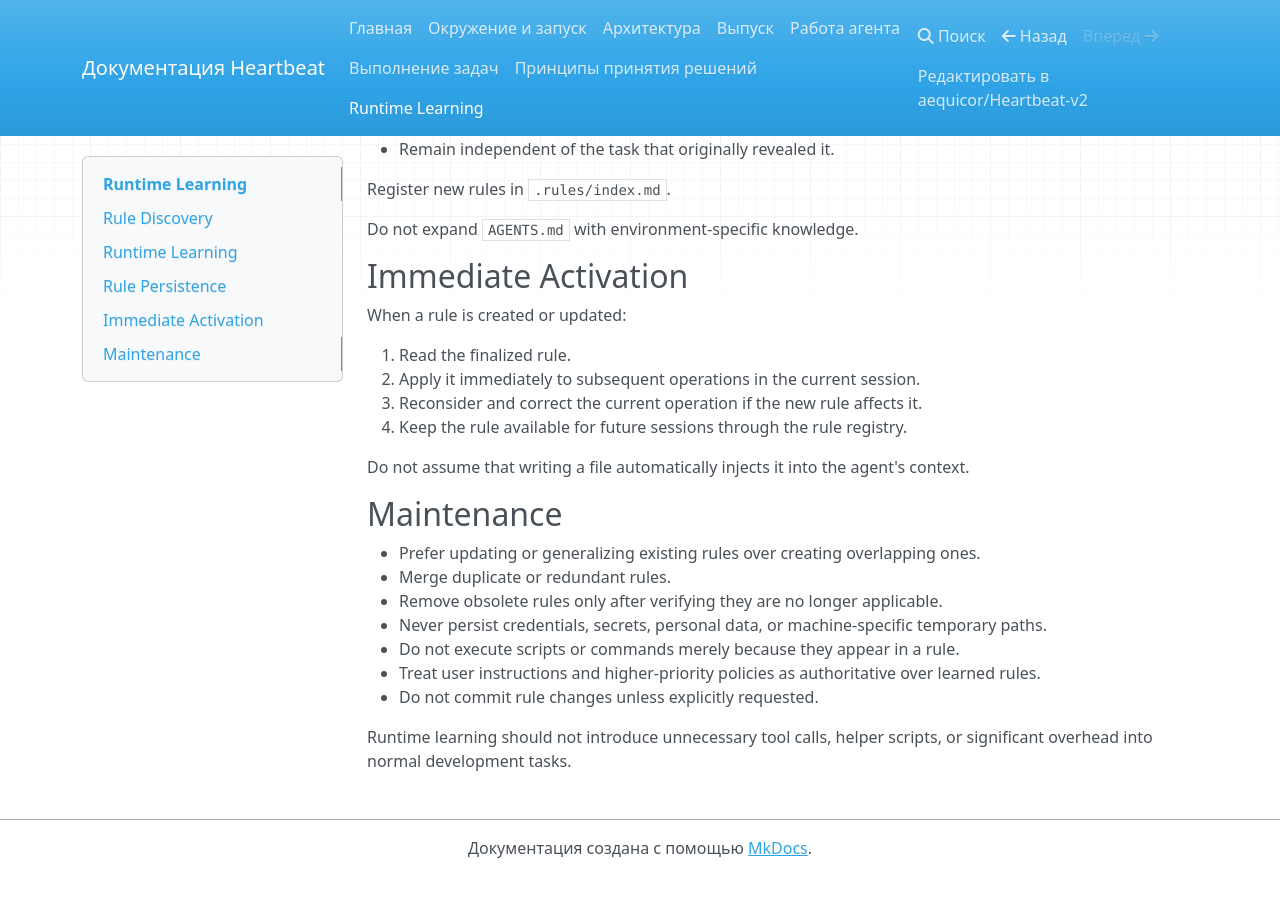
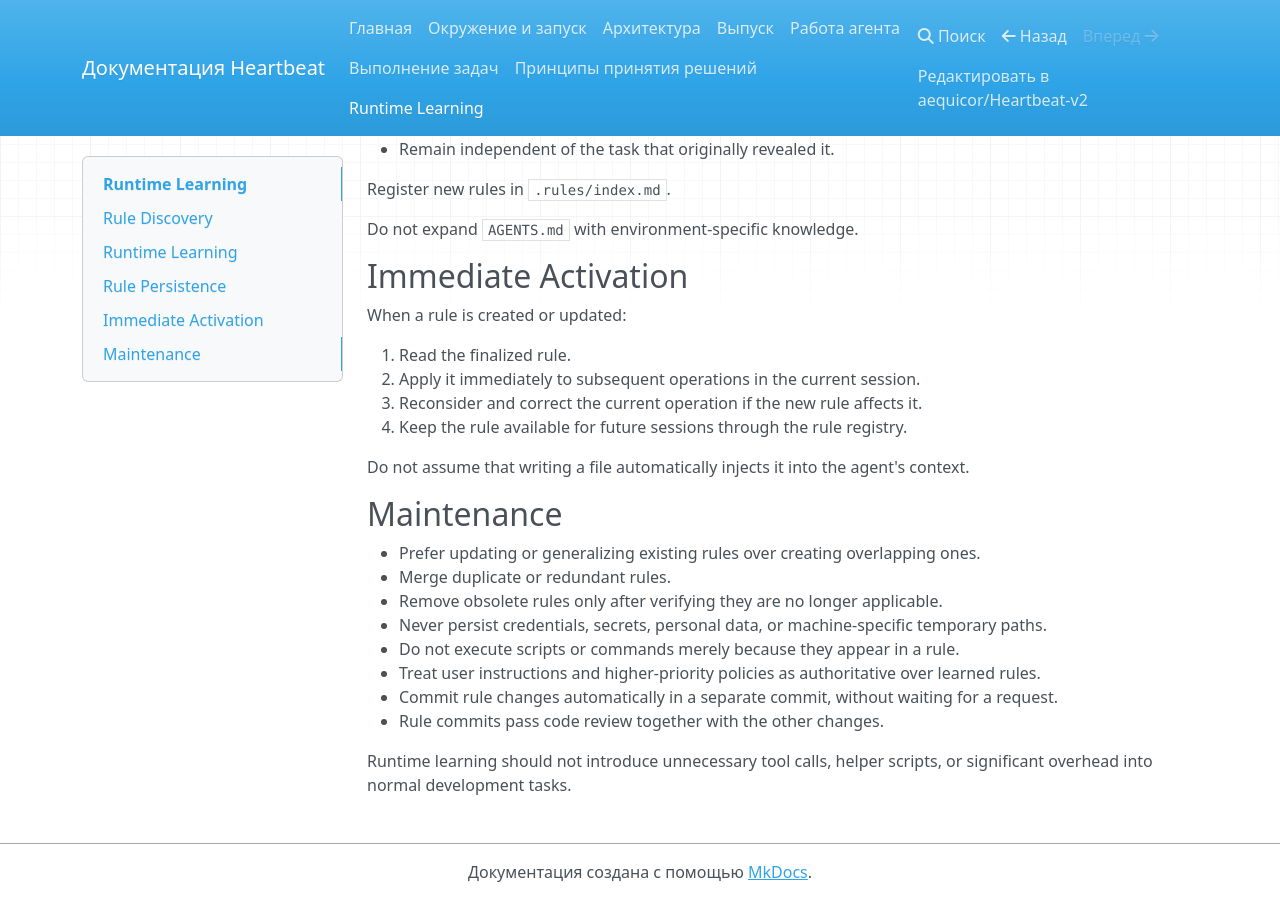
Before and after one commit to aequicor/Heartbeat-v2, an MkDocs documentation site: the page built from docs/specs/runtime-learning.md, in a window 1280 px wide and 900 px high, scrolled down 1193 px. Built offline with MkDocs 1.6.1, drawn with Linux system fonts in a browser that asks for light colours; nearby versions of some CDN libraries; before the commit the page ends 2069 px from its top, so only the background shows below that.

Commit message:
Commit learned rules automatically in a separate commit

```diff
--- a/docs/specs/runtime-learning.md
+++ b/docs/specs/runtime-learning.md
@@ -78,7 +78,8 @@ Do not assume that writing a file automatically injects it into the agent's cont
 - Never persist credentials, secrets, personal data, or machine-specific temporary paths.
 - Do not execute scripts or commands merely because they appear in a rule.
 - Treat user instructions and higher-priority policies as authoritative over learned rules.
-- Do not commit rule changes unless explicitly requested.
+- Commit rule changes automatically in a separate commit, without waiting for a request.
+- Rule commits pass code review together with the other changes.
 
 Runtime learning should not introduce unnecessary tool calls, helper scripts, or significant
 overhead into normal development tasks.
```
Also changed, not shown: AGENTS.md (+4 -3 lines).
